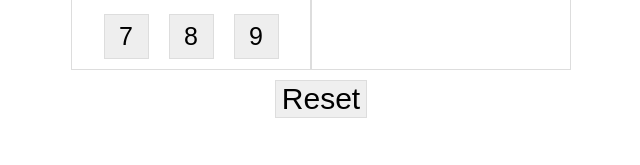
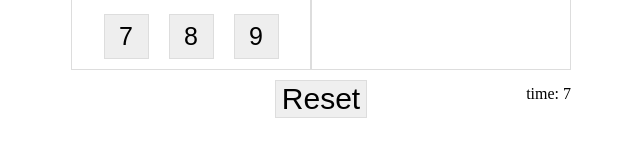
Before and after one commit to JaroslawParadysz/React-Stars-Game, a React app: page / in a window 1280 px wide. Shown: the part 135-300 px from the top of the page, without its empty margins (319-959 px from the left). Built offline with nearby package versions, Linux system fonts and the light colour scheme; the HTML template or start-up script is replaced by a standard one.

Commit message:
Added time meater

```diff
--- a/src/App.scss
+++ b/src/App.scss
@@ -92,3 +92,16 @@
   font-size: 30px;
   color: red;
 }
+
+
+.footer {
+  display: flex;
+  flex-wrap: nowrap;
+  justify-content: center;
+  align-items: center;
+}
+
+.footer-column {
+  max-width: 100%;
+  flex: 1 0 33%;
+}
--- a/src/components/App.js
+++ b/src/components/App.js
@@ -12,6 +12,7 @@ export default function App() {
   const [starsIds, setStarsIds] = useState([]);
   const [roundCompleted, setRoundCompleted] = useState(false);
   const [gameOver, setGameOver] = useState(false);
+  const [time, setTime] = useState(0);
 
   useEffect(
     checkClickedButtons,
@@ -26,6 +27,17 @@ export default function App() {
   useEffect(
     checkGameOver,
     [wrongButtons]
+  );
+
+  useEffect(
+    function() {
+      const timer = setTimeout(
+        () => {setTime(time + 1)},
+        1000
+      )
+      return () => { clearTimeout(timer); }
+    }
+
   );
 
   function checkClickedButtons() {
@@ -105,8 +117,17 @@ export default function App() {
         {gameOver ? <GameOver /> : roundCompleted ? <GameCompleted points={frozenButtons.length} mistakes={wrongButtons.length} /> : <RightPlaygound starsIds={starsIds}/>}
       </div>
       <div className="footer">
-        <div className='reset'>
-          <button onClick={onResetClick}>Reset</button>
+        <div className="footer-column">
+        </div>
+        <div className="footer-column">
+          <div className='reset'>
+            <button onClick={onResetClick}>Reset</button>
+          </div>
+        </div>
+        <div className="footer-column"style={{textAlign: "right"}}>
+          <div className="time">
+            time: {time}
+          </div>
         </div>
       </div>
     </div>
```
